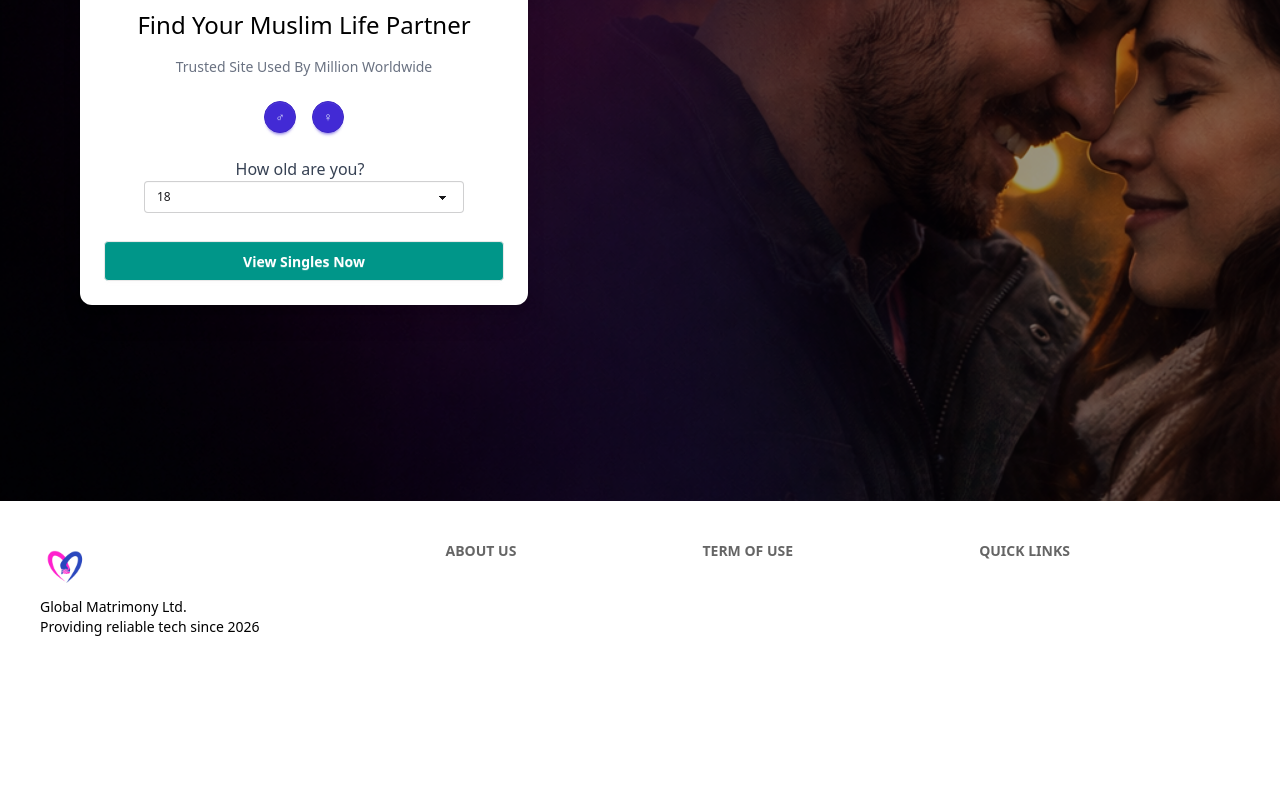
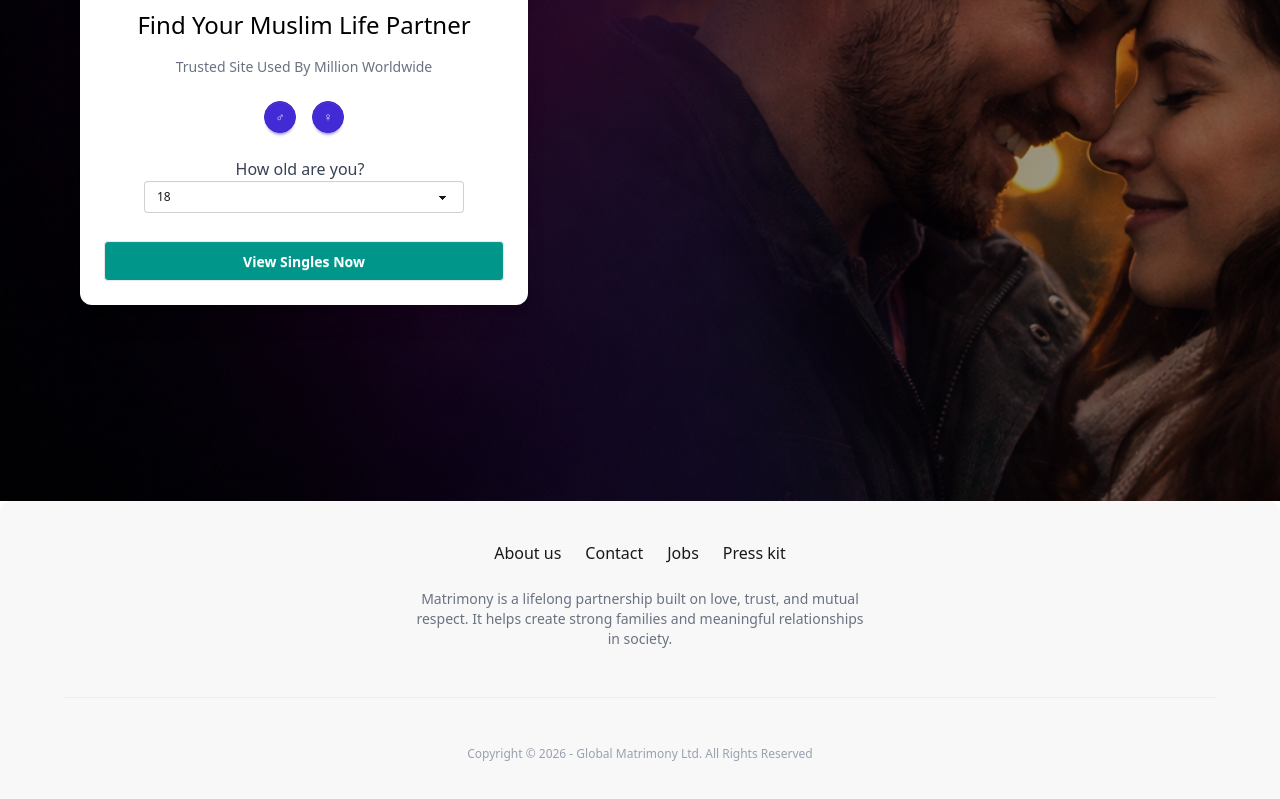
Before and after one commit to MH-liton-360/matrimony, a React (Vite) app: page / in a window 1280 px wide. Shown: the part 299-1098 px from the top of the page. Before the commit the page ends 976 px from the top, so only its background shows below. Built offline with nearby package versions, Linux system fonts and the light colour scheme.

Commit message:
navbar text centaring

```diff
--- a/src/shared/Footer.jsx
+++ b/src/shared/Footer.jsx
@@ -5,24 +5,32 @@ const Footer = () => {
     return (
         <section>
             <div>
-                <footer className="footer sm:footer-horizontal bg-white text-black p-10">
-                    <aside>
-                        <img className="h-12 w-12 rounded-xl" src={F_logo} alt="matrimony" />
-                        <p>
-                            Global Matrimony Ltd.
-                            <br />
-                            Providing reliable tech since 2026
+                <footer class="bg-base-200 text-base-content rounded-t-xl p-10">
+                    <div class="max-w-6xl mx-auto flex flex-col items-center gap-6">
+
+                        {/* Navigation Links */}
+                        <nav class="flex flex-wrap justify-center gap-6">
+                            <a class="link link-hover">About us</a>
+                            <a class="link link-hover">Contact</a>
+                            <a class="link link-hover">Jobs</a>
+                            <a class="link link-hover">Press kit</a>
+                        </nav>
+
+                        {/* Matrimony Summary */}
+                        <p class="text-center text-sm text-gray-500 max-w-md">
+                            Matrimony is a lifelong partnership built on love, trust, and mutual respect.
+                            It helps create strong families and meaningful relationships in society.
                         </p>
-                    </aside>
-                    <nav>
-                        <h6 className="footer-title">About Us</h6>
-                    </nav>
-                    <nav>
-                        <h6 className="footer-title">Term of Use</h6>
-                    </nav>
-                    <nav>
-                        <h6 className="footer-title">Quick Links</h6>
-                    </nav>
+
+                        {/* Divider */}
+                        <hr class="w-full border-gray-300 opacity-30 my-6" />
+
+                        {/* Copyright */}
+                        <div class="text-center text-xs text-gray-400">
+                            Copyright © {new Date().getFullYear()} - Global Matrimony Ltd. All Rights Reserved
+                        </div>
+
+                    </div>
                 </footer>
             </div>
         </section>
```
